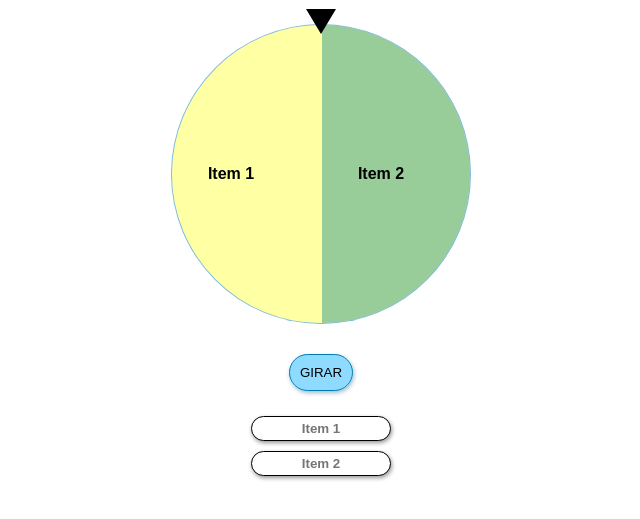
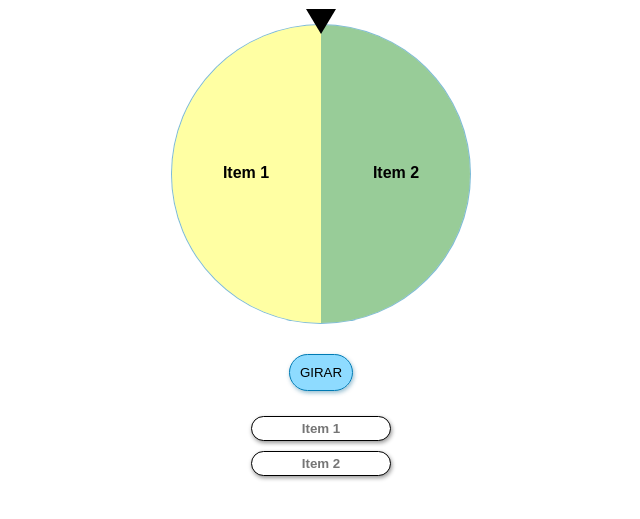
Before and after one commit to henrygoncalvess/Projetos, a plain HTML site: page roleta/index.html in a window 1280 px wide. Shown: the part 189-708 px from the top of the page, without its empty margins (319-959 px from the left). Drawn offline with Linux system fonts and the light colour scheme.

Commit message:
display flex roleta

```diff
--- a/roleta/style.css
+++ b/roleta/style.css
@@ -33,14 +33,16 @@ h1{
 #roleta{
     margin-bottom: 30px;
     border: 1px solid rgba(0, 122, 179, 0.516);
-    flex: 0 0 300px;
     background-color: white;
     align-content: center;
     border-radius: 50%;
     width: 300px;
     height: 300px;
     overflow: hidden;
-    rotate: 270deg;
+    display: flex;
+    justify-content: center;
+    align-items: center;
+    /* rotate: 270deg; */
 }
 
 button{
@@ -55,18 +57,18 @@ button{
 
 #out{
     background-color: rgba(255, 255, 0, 0.359);
-    display: block;
-    padding-top: 50px;
-    height: 150px;
     text-align: center;
+    flex: 0 0 150px;
+    height: 300px;
+    padding-top: 140px;
 }
 
 #out2{
     background-color: rgba(0, 128, 0, 0.402);
-    display: block;
     text-align: center;
-    height: 150px;
-    padding-top: 50px;
+    flex: 0 0 150px;
+    height: 300px;
+    padding-top: 140px;
 }
 
 input{
@@ -82,7 +84,6 @@ input{
 em{
     display: inline-block;
     font-style: normal;
-    rotate: 90deg;
     font-weight: bold;
 }
 
```
